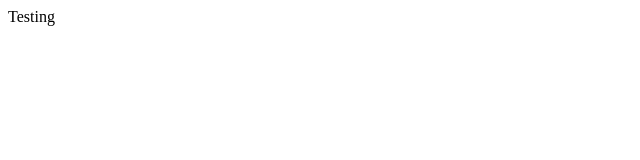
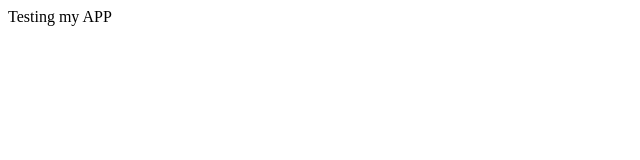
Before and after one commit to Athistic/shopping-app-prac, a React (Vite) app: page / in a window 1280 px wide. Shown: the top 160 px of the page, without its empty margins (0-640 px from the left). Built offline with nearby package versions, Linux system fonts and the light colour scheme.

Commit message:
testing pipeline

```diff
--- a/src/App.tsx
+++ b/src/App.tsx
@@ -1,13 +1,13 @@
-import { Route, BrowserRouter as Router, Routes } from 'react-router-dom';
+// import { Route, BrowserRouter as Router, Routes } from 'react-router-dom';
 import './App.css';
-import Navbar from './components/molecules/nav-bar';
-import ProductsPage from './components/pages/products';
-import SingleProduct from './components/organisms/single-product';
-import Paths from './shared/paths';
+// import Navbar from './components/molecules/nav-bar';
+// import ProductsPage from './components/pages/products';
+// import SingleProduct from './components/organisms/single-product';
+// import Paths from './shared/paths';
 
 function App() {
   return (
-    <>Testing</>
+    <>Testing my APP</>
     // <Router basename="/shopping-app-prac">
     //   <Navbar />
     //   <Routes>
```
